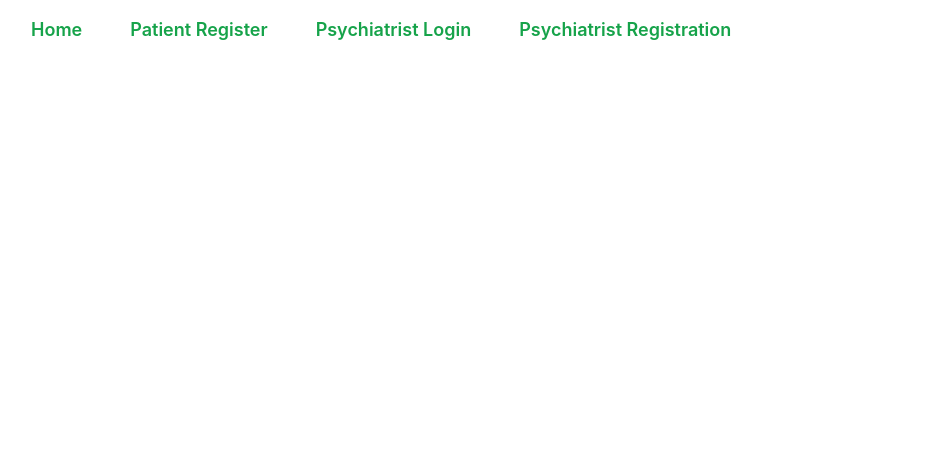
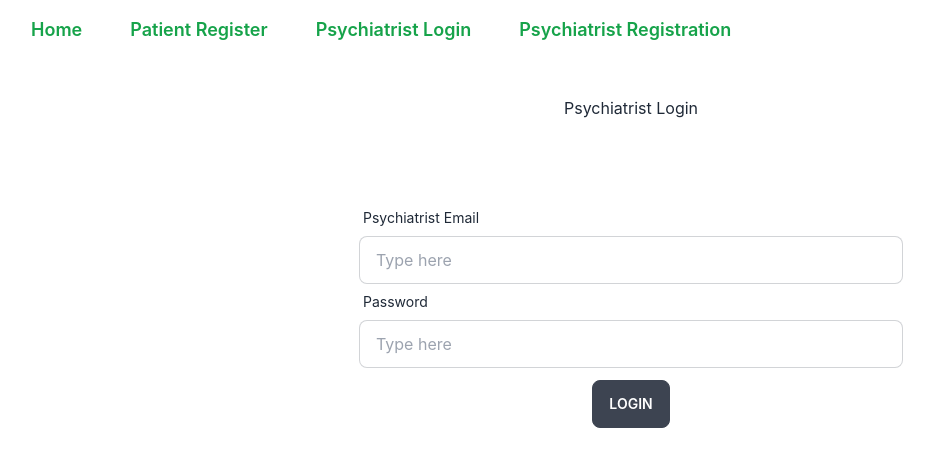
Before and after one commit to nishatroyhana011/patient-register, a React (Create React App) app: page /login in a window 1280 px wide. Shown: the top 466 px of the page, without its empty margins (9-943 px from the left). Built offline with nearby package versions, Linux system fonts and the light colour scheme.

Commit message:
logged in doctor added to context

```diff
--- /dev/null
+++ b/src/Provider/UserProvider.js
@@ -0,0 +1,19 @@
+import React, { createContext, useState } from 'react';
+
+export const userContext = createContext();
+
+const UserProvider = ({children}) => {
+    const [psychiatrist, setpsychiatrist  ] = useState({});
+
+    const userInfo = {
+        psychiatrist,
+        setpsychiatrist
+    }
+    return (
+        <userContext.Provider value={userInfo}>
+        {children}
+       </userContext.Provider>
+    );
+};
+
+export default UserProvider;
--- a/src/components/Home.js
+++ b/src/components/Home.js
@@ -1,12 +1,16 @@
-import React from 'react';
+import React, { useContext } from 'react';
 import { Link, useLoaderData } from 'react-router-dom';
+import { userContext } from '../Provider/UserProvider';
 
 
 const Home = () => {
     const hospitals = useLoaderData();
+    const {psychiatrist  } = useContext(userContext)
+
     return (
         <div>
             <p className='text-3xl font-semibold my-3'>welcome to Parient register portal</p>
+            <p>Current doctor: {psychiatrist.psychiatristName}</p>
             <p>List of Hospitals</p>
             <div className='w-1/2 text-start mx-auto my-5 '>
                 {
--- a/src/components/Login.js
+++ b/src/components/Login.js
@@ -1,9 +1,57 @@
-import React from 'react';
+import React, { useContext } from 'react';
+import { useNavigate } from 'react-router-dom';
+import { userContext } from '../Provider/UserProvider';
 
 const Login = () => {
+    const { setpsychiatrist  } = useContext(userContext);
+    const navigate = useNavigate()
+
+    const verifyDoctor = (email, password) => {
+        fetch(`http://localhost:5000/Psychiatrist?email=${email}`)
+            .then(res => res.json())
+            .then(data => {
+                console.log(data)
+                if(data.email===email && data.password===password){
+                    setpsychiatrist(data)
+                    navigate('/')
+                }else{
+                    alert('Wrong email or pass')
+                }
+            })
+            .catch(err=>{
+                alert('Please register first')
+                console.log(err)})
+    }
+
+    const handleLogin = event => {
+        event.preventDefault();
+        const form = event.target;
+        const email = form.email.value;
+        const password = form.password.value;
+       verifyDoctor(email, password)
+    }
+
     return (
         <div>
+            <p>Psychiatrist Login</p>
 
+            <form onSubmit={handleLogin} className='w-1/2 p-12 pt-20 mx-auto'>
+                <div className="form-control w-full ">
+                    <label className="label">
+                        <span className="label-text">Psychiatrist Email</span>
+                    </label>
+                    <input type="email" name='email' placeholder="Type here" className="input input-bordered w-full" />
+                </div>
+                <div className="form-control w-full ">
+                    <label className="label">
+                        <span className="label-text">Password</span>
+                    </label>
+                    <input type="password" name='password' placeholder="Type here" className="input input-bordered w-full" />
+                </div>
+                <div>
+                    <button className='btn my-3' type='submit'> Login </button>
+                </div>
+            </form>
         </div>
     );
 };
--- a/src/components/Navbar.js
+++ b/src/components/Navbar.js
@@ -2,6 +2,7 @@ import React from 'react';
 import { Link } from 'react-router-dom';
 
 const Navbar = () => {
+
     return (
         <div>
             <header className="p-4 dark:bg-gray-800 dark:text-gray-100">
@@ -15,8 +16,6 @@ const Navbar = () => {
 
                         <Link className='mx-6 text-green-600 text-lg font-semibold' to='/register'>Psychiatrist Registration</Link>
 
-
-
                 </div>
 
             </header>
--- a/src/components/Register.js
+++ b/src/components/Register.js
@@ -2,6 +2,15 @@ import { useQuery } from '@tanstack/react-query';
 import React from 'react';
 
 const Register = () => {
+
+    const { data: hospitals } = useQuery({
+        queryKey: ['hospitals'],
+        queryFn: async () => {
+            const res = await fetch('http://localhost:5000/hospitals')
+            const data = await res.json()
+            return data;
+        }
+    })
 
     const handleSignUp = event => {
         event.preventDefault();
@@ -33,18 +42,10 @@ const Register = () => {
         })
     }
 
-    const { data: hospitals } = useQuery({
-        queryKey: ['hospitals'],
-        queryFn: async () => {
-            const res = await fetch('http://localhost:5000/hospitals')
-            const data = await res.json()
-            return data;
-        }
-    })
-
     return (
         <div>
             <p>Psychiatrist register</p>
+
             <form onSubmit={handleSignUp} className='w-1/2 p-12 pt-20 mx-auto'>
                 <div className="form-control w-full ">
                     <label className="label">
@@ -58,7 +59,7 @@ const Register = () => {
                     </label>
                     <select name='hospital' className="select w-full">
                     {
-                        hospitals.map(hospital=><option value={hospital._id}>{hospital.name}</option>)
+                        hospitals?.map(hospital=><option value={hospital._id}>{hospital.name}</option>)
                     }
                     </select>
                 </div>
--- a/src/index.js
+++ b/src/index.js
@@ -4,6 +4,7 @@ import './index.css';
 import App from './App';
 import reportWebVitals from './reportWebVitals';
 import { QueryClient, QueryClientProvider } from '@tanstack/react-query';
+import UserProvider from './Provider/UserProvider';
 
 const queryClient = new QueryClient();
 
@@ -11,7 +12,9 @@ const root = ReactDOM.createRoot(document.getElementById('root'));
 root.render(
   <React.StrictMode>
      <QueryClientProvider client={queryClient}>
-     <App />
+      <UserProvider>
+      <App />
+      </UserProvider>
      </QueryClientProvider>
 
   </React.StrictMode>
```
